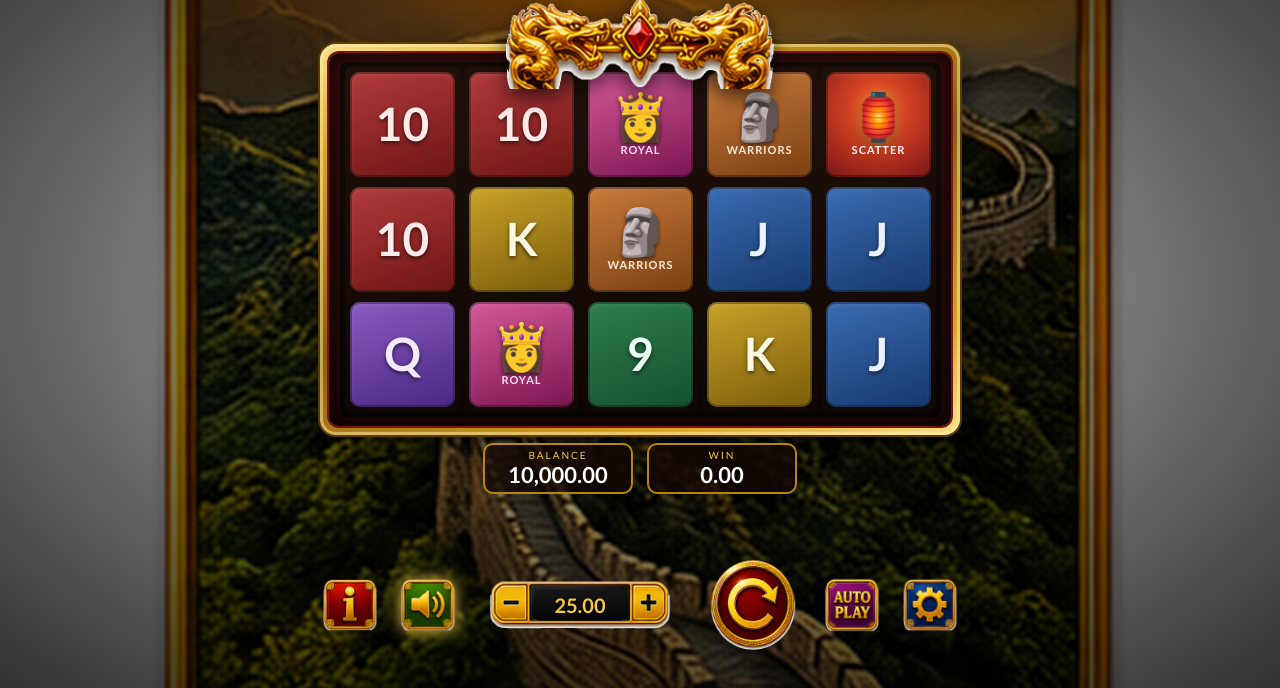
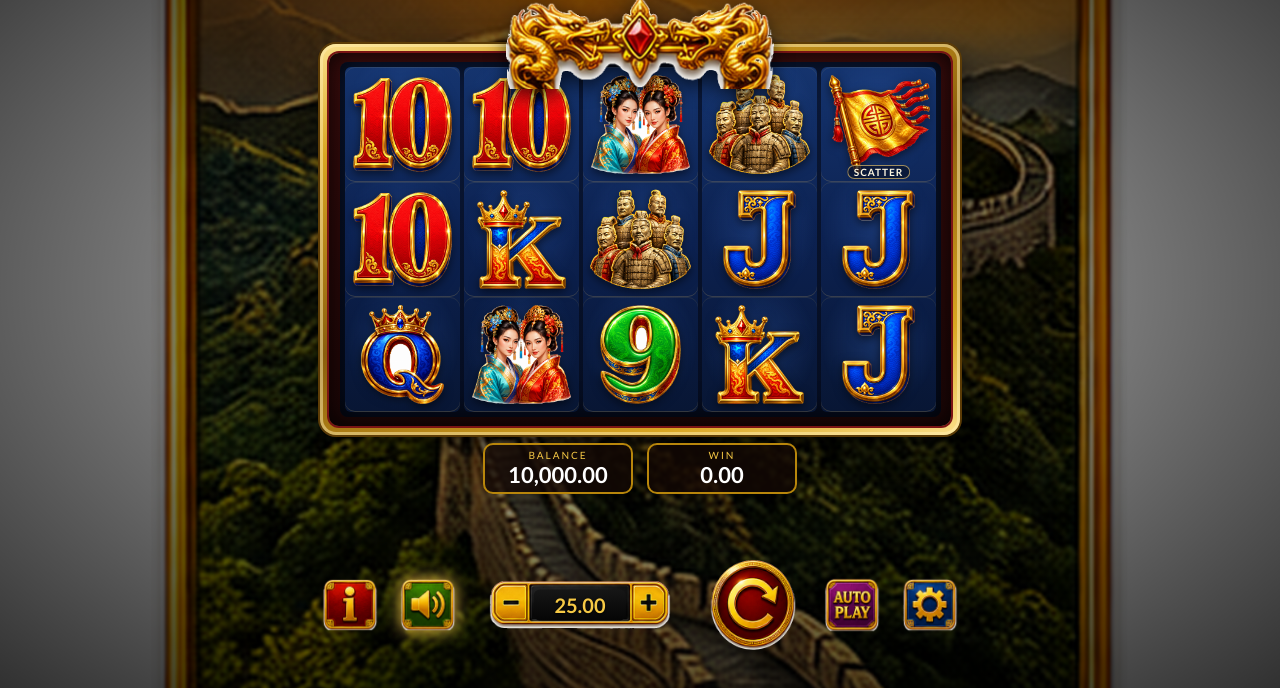
Before and after one commit to MattG241/game, a website with bundled scripts: page web/index.html in a window 1280 px wide. Shown: the part 112-800 px from the top of the page. Built offline with nearby package versions, Linux system fonts and the light colour scheme.

Commit message:
Replace symbols with real Golden Century art, match reference styling
- Wire all 10 uploaded symbol artworks (emperor wild, royal women, warriors,
  banner scatter, flaming bonus orb, K/Q/J/10/9) into the reels via clean,
  white-background-removed, cropped and web-sized PNGs.
- Switch reel cells to royal-blue paneled backgrounds with gold hairline
  dividers to match the real cabinet reference photos.
- Display transparent art with object-fit: contain plus drop shadows; move the
  Wild/Scatter/Bonus tag to a small badge that hides on locked Hold & Spin orbs.
- Show real symbol thumbnails in the paytable.
- Drop the now-unused placeholder wild and portrait-frame assets.

Co-Authored-By: Claude Opus 4.8 <noreply@anthropic.com>
Claude-Session: https://claude.ai/code/session_01B6wzWHT27EUN3p1jEQk1ex

```diff
--- a/web/game.js
+++ b/web/game.js
@@ -8,16 +8,16 @@ import { REEL_STRIPS, FREE_SPIN_STRIPS, spinGrid } from "../src/reels.js";
  * Symbol presentation
  * ------------------------------------------------------------------ */
 const SYM_VIEW = {
-  emperor: { image: "assets/11_wild_symbol.png" },
-  royal_women: { glyph: "👸", tag: "Royal" },
-  warriors: { glyph: "🗿", tag: "Warriors" },
-  banner: { glyph: "🏮", tag: "Scatter" },
-  bonus_orb: { glyph: "🔥", tag: "Bonus" },
-  k: { glyph: "K" },
-  q: { glyph: "Q" },
-  j: { glyph: "J" },
-  ten: { glyph: "10" },
-  nine: { glyph: "9" },
+  emperor: { image: "assets/sym_emperor.png", tag: "Wild" },
+  royal_women: { image: "assets/sym_royal_women.png" },
+  warriors: { image: "assets/sym_warriors.png" },
+  banner: { image: "assets/sym_banner.png", tag: "Scatter" },
+  bonus_orb: { image: "assets/sym_bonus_orb.png", tag: "Bonus" },
+  k: { image: "assets/sym_k.png" },
+  q: { image: "assets/sym_q.png" },
+  j: { image: "assets/sym_j.png" },
+  ten: { image: "assets/sym_ten.png" },
+  nine: { image: "assets/sym_nine.png" },
 };
 
 const { reels: REELS, rows: ROWS } = GAME_CONFIG;
@@ -124,18 +124,20 @@ function symEl(id) {
     const img = document.createElement("img");
     img.src = view.image;
     img.alt = id;
+    img.loading = "eager";
+    img.draggable = false;
     sym.appendChild(img);
   } else {
     const g = document.createElement("div");
     g.className = "glyph";
     g.textContent = view.glyph;
     sym.appendChild(g);
-    if (view.tag) {
-      const t = document.createElement("div");
-      t.className = "tag";
-      t.textContent = view.tag;
-      sym.appendChild(t);
-    }
+  }
+  if (view.tag) {
+    const t = document.createElement("div");
+    t.className = "tag";
+    t.textContent = view.tag;
+    sym.appendChild(t);
   }
   cellEl.appendChild(sym);
   return cellEl;
@@ -569,9 +571,9 @@ async function spin() {
  * ------------------------------------------------------------------ */
 function buildPaytable() {
   const rows = [
-    ["emperor", "👑 Emperor (Wild)"],
-    ["royal_women", "👸 Royal Women"],
-    ["warriors", "🗿 Terracotta Warriors"],
+    ["emperor", "Emperor (Wild)"],
+    ["royal_women", "Royal Women"],
+    ["warriors", "Terracotta Warriors"],
     ["k", "Crown K"],
     ["q", "Crown Q"],
     ["j", "Jack"],
@@ -581,7 +583,10 @@ function buildPaytable() {
   let html = `<table><thead><tr><th>Symbol</th><th>2</th><th>3</th><th>4</th><th>5</th></tr></thead><tbody>`;
   for (const [id, name] of rows) {
     const pays = SYMBOLS_BY_ID[id].pays;
-    html += `<tr><td class="sym-name">${name}</td>` +
+    const thumb = SYM_VIEW[id]?.image
+      ? `<img class="pt-sym" src="${SYM_VIEW[id].image}" alt="" />`
+      : "";
+    html += `<tr><td class="sym-name">${thumb}<span>${name}</span></td>` +
       `<td>${pays[2] ? pays[2] + "×" : "–"}</td>` +
       `<td>${pays[3] ? pays[3] + "×" : "–"}</td>` +
       `<td>${pays[4] ? pays[4] + "×" : "–"}</td>` +
--- a/web/style.css
+++ b/web/style.css
@@ -126,7 +126,7 @@ body {
   z-index: 1;
   display: flex;
   gap: 4px;
-  background: linear-gradient(180deg, #20100a, #0c0603);
+  background: linear-gradient(180deg, #0a1838, #050c1f);
   border-radius: 8px;
   overflow: hidden;
   box-shadow: inset 0 0 30px rgba(0, 0, 0, 0.85);
@@ -139,7 +139,7 @@ body {
   position: relative;
   overflow: hidden;
   border-radius: 6px;
-  background: linear-gradient(180deg, #20100a, #0f0703);
+  background: linear-gradient(180deg, #15346e 0%, #0c2150 50%, #081634 100%);
   width: var(--cell);
   height: calc(var(--cell) * 3);
 }
@@ -158,22 +158,23 @@ body {
   align-items: center;
   justify-content: center;
   border-radius: var(--tile-radius);
+  /* thin gold hairline separating stacked symbols, like the real cabinet */
+  box-shadow: inset 0 -1px 0 rgba(255, 210, 110, 0.18),
+    inset 0 1px 0 rgba(255, 210, 110, 0.1);
 }
 
-/* symbol tiles */
+/* symbol tiles — real transparent art over royal-blue reel cells */
 .sym {
-  width: 92%;
-  height: 92%;
-  border-radius: var(--tile-radius);
+  width: 100%;
+  height: 100%;
   display: flex;
   flex-direction: column;
   align-items: center;
   justify-content: center;
   font-weight: 800;
   position: relative;
-  overflow: hidden;
-  box-shadow: inset 0 0 0 2px rgba(0, 0, 0, 0.35),
-    inset 0 2px 6px rgba(255, 255, 255, 0.12);
+  /* subtle vignette so each cell reads as its own panel */
+  background: radial-gradient(ellipse at 50% 42%, rgba(60, 110, 200, 0.28) 0%, rgba(10, 28, 66, 0) 70%);
 }
 .sym .glyph {
   font-size: clamp(20px, 5.2vw, 46px);
@@ -181,34 +182,28 @@ body {
   filter: drop-shadow(0 2px 2px rgba(0, 0, 0, 0.6));
 }
 .sym .tag {
-  font-size: clamp(7px, 1.4vw, 11px);
+  position: absolute;
+  bottom: 3%;
+  left: 50%;
+  transform: translateX(-50%);
+  font-size: clamp(6px, 1.3vw, 10px);
   letter-spacing: 1px;
-  margin-top: 4px;
+  padding: 1px 7px;
+  border-radius: 8px;
   text-transform: uppercase;
-  opacity: 0.95;
+  color: #fff8e0;
+  background: rgba(10, 20, 45, 0.72);
+  box-shadow: inset 0 0 0 1px rgba(255, 215, 120, 0.6);
+  z-index: 2;
+  pointer-events: none;
 }
 .sym img {
   width: 100%;
   height: 100%;
-  object-fit: cover;
-  border-radius: var(--tile-radius);
-}
-
-/* per-symbol palettes */
-.sym.s-nine { background: linear-gradient(160deg, #2f7d4f, #14502f); color: #eafff0; }
-.sym.s-ten { background: linear-gradient(160deg, #b23b3b, #6e1414); color: #ffeaea; }
-.sym.s-j { background: linear-gradient(160deg, #3b6bb2, #16386e); color: #eaf2ff; }
-.sym.s-q { background: linear-gradient(160deg, #8a5cc0, #4a2683); color: #f4eaff; }
-.sym.s-k { background: linear-gradient(160deg, #c9a227, #7a5c0b); color: #fff8e0; }
-.sym.s-warriors { background: linear-gradient(160deg, #c97a3a, #7a3f12); color: #fff1e2; }
-.sym.s-royal_women { background: linear-gradient(160deg, #d65a9a, #7a1450); color: #ffe9f4; }
-.sym.s-emperor { background: radial-gradient(circle at 50% 30%, #3a2206, #160b02); padding: 0; }
-.sym.s-banner { background: radial-gradient(circle at 50% 35%, #ff5a2c, #7a1414); color: #fff; }
-.sym.s-bonus_orb { background: radial-gradient(circle at 50% 35%, #ffb13b, #b8400b); color: #fff; }
-
-.sym.s-banner .glyph,
-.sym.s-bonus_orb .glyph {
-  text-shadow: 0 0 12px rgba(255, 180, 60, 0.9);
+  object-fit: contain;
+  padding: 5%;
+  box-sizing: border-box;
+  filter: drop-shadow(0 3px 5px rgba(0, 0, 0, 0.55));
 }
 
 /* winning highlight */
@@ -227,6 +222,7 @@ body {
 .cell.locked .sym {
   box-shadow: 0 0 0 3px #ffd24d, 0 0 18px 4px rgba(255, 150, 40, 0.9);
 }
+.cell.locked .sym .tag { display: none; }
 .orb-value {
   position: absolute;
   bottom: 8%;
@@ -455,7 +451,20 @@ body {
   font-size: 14px;
 }
 #paytable-body th { color: var(--gold); }
-#paytable-body td.sym-name { text-align: left; font-weight: 700; }
+#paytable-body td.sym-name {
+  text-align: left;
+  font-weight: 700;
+  display: flex;
+  align-items: center;
+  gap: 8px;
+}
+#paytable-body .pt-sym {
+  width: 34px;
+  height: 34px;
+  object-fit: contain;
+  flex: none;
+  filter: drop-shadow(0 1px 2px rgba(0, 0, 0, 0.6));
+}
 #paytable-body h3 { color: var(--gold); margin: 16px 0 6px; }
 #paytable-body p { font-size: 13px; line-height: 1.5; color: #f0e4c8; margin: 4px 0; }
 
```
Also changed, not shown: web/assets/11_wild_symbol.png (deleted), web/assets/12_reel_frame.png (deleted), web/assets/sym_banner.png (added), web/assets/sym_bonus_orb.png (added), web/assets/sym_emperor.png (added), web/assets/sym_j.png (added), web/assets/sym_k.png (added), web/assets/sym_nine.png (added), web/assets/sym_q.png (added), web/assets/sym_royal_women.png (added), web/assets/sym_ten.png (added), web/assets/sym_warriors.png (added).
